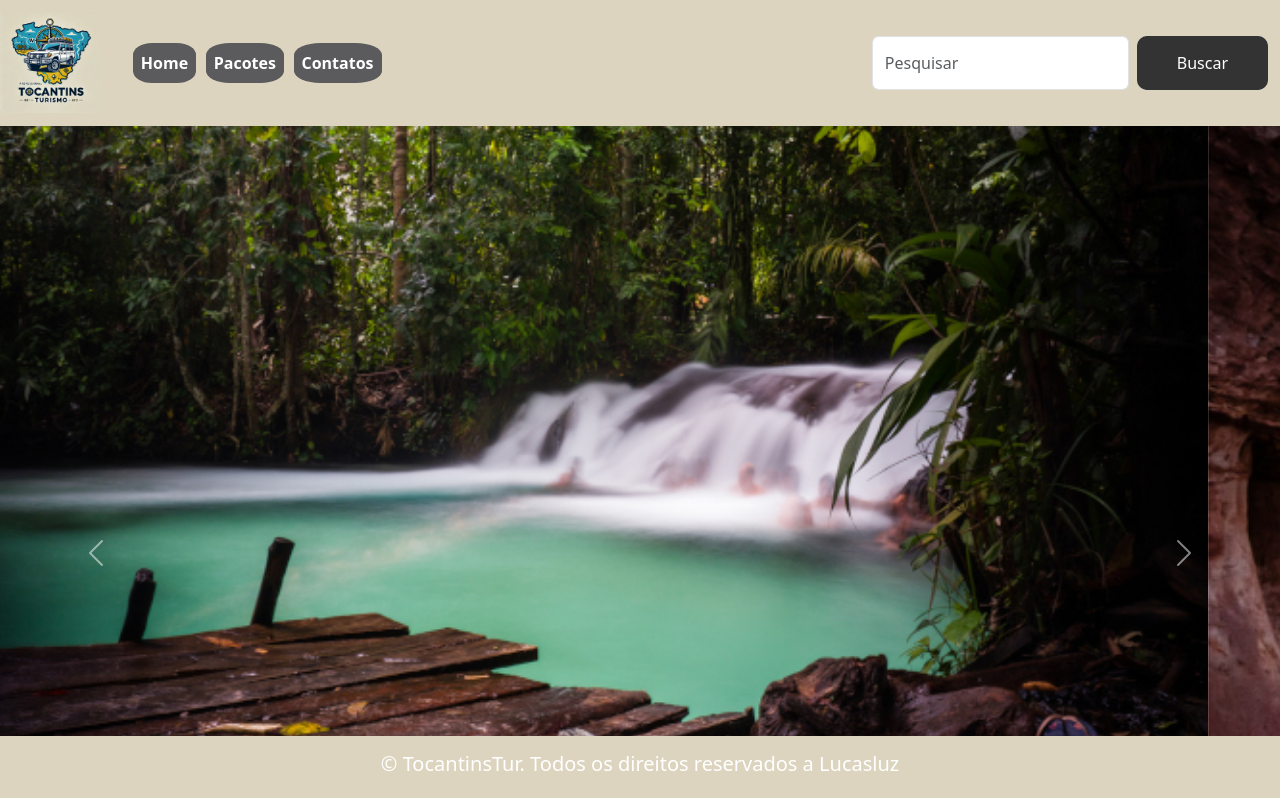
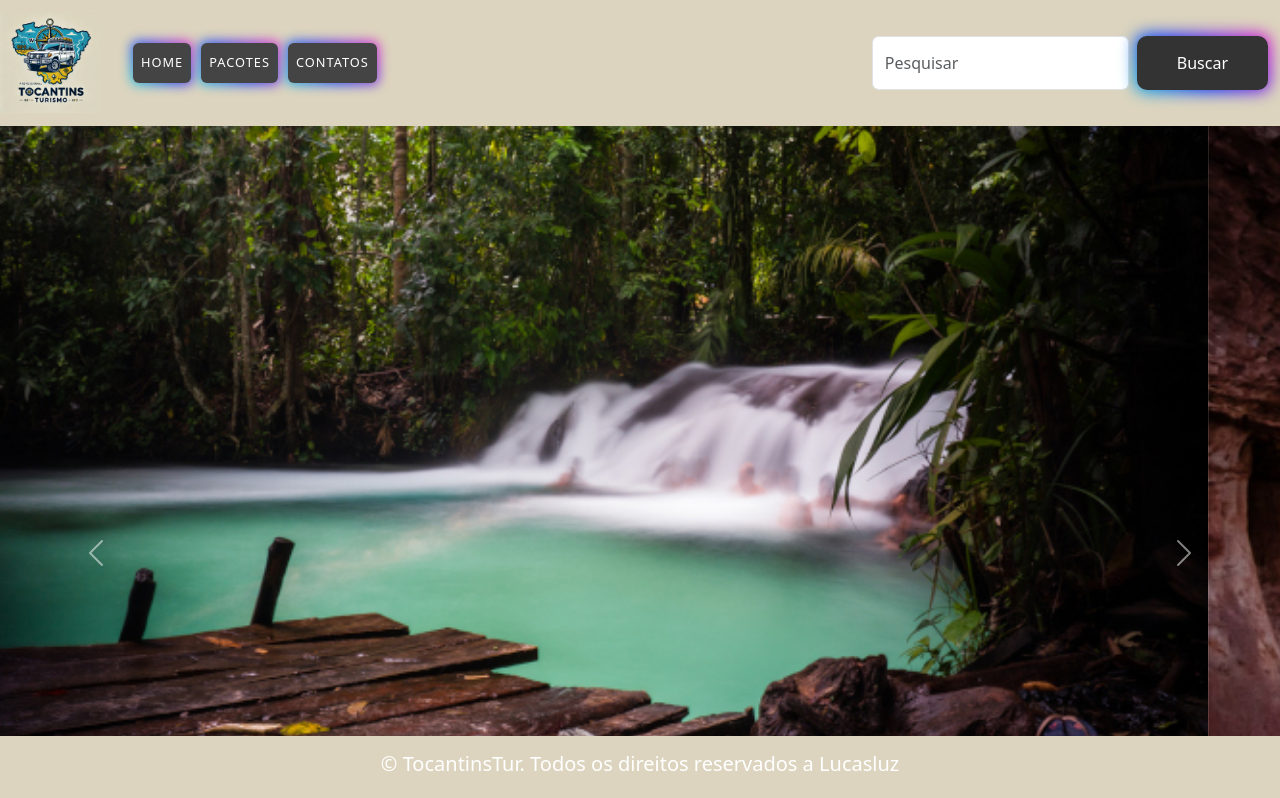
Before and after one commit to lucasluzl/Site_Turismo_Aula, a plain HTML site: page index.html in a window 1280 px wide. Shown: the top 798 px of the page. Drawn offline with nearby package versions, Linux system fonts and the light colour scheme.

Commit message:
atualização de site botões mágicos
atualização css botões mágicos

```diff
--- a/css/style.css
+++ b/css/style.css
@@ -2,73 +2,146 @@
     background-color: #DCD4BE !important;
 }
 
-.nav-link{
-    color:white !important;
-    background-color: #5B5B5D !important;
-    margin: 0.3em !important;
-    font-weight: bold !important;
-    border-radius: 30%;
-
-}
-
-.btn-primary{
-  padding: 15px 40px;
-  border:none;
+.nav-link {
+  padding: 10px 25px; /* Um pouco menor que o botão */
+  border: none;
   outline: none;
   color: #fff !important;
   cursor: pointer;
   position: relative;
-  z-index:0;
+  z-index: 1;
+  border-radius: 8px; /* Bordas ligeiramente menos arredondadas */
+  background: transparent;
+  font-weight: normal;
+  text-decoration: none !important;
+  display: inline-block;
+  transition: all 0.3s ease;
+  text-transform: uppercase;
+  font-size: 0.8rem;
+  letter-spacing: 1px;
+  margin: 0 5px;
+}
+
+.nav-link::after {
+  content: "";
+  z-index: -1;
+  position: absolute;
+  width: 100%;
+  height: 100%;
+  background-color: #444; /* Tom mais claro que o botão */
+  left: 0;
+  top: 0;
+  border-radius: 6px;
+  transition: all 0.3s ease;
+}
+
+.nav-link::before {
+  content: "";
+  background: linear-gradient(
+    45deg,
+    #FF0000, #FF7300, #FFFB00, #48FF00,
+    #00FFD5, #002BFF, #FF00C8, #FF0000
+  );
+  position: absolute;
+  top: -2px;
+  left: -2px;
+  background-size: 600%;
+  z-index: -2;
+  width: calc(100% + 4px);
+  height: calc(100% + 4px);
+  filter: blur(6px); /* Efeito de blur um pouco mais suave */
+  animation: glowing 20s linear infinite;
+  opacity: 0.8; /* Mais transparente que o botão */
+  border-radius: 6px;
+  transition: all 0.3s ease;
+}
+
+.nav-link:hover::before {
+  opacity: 1;
+}
+
+.nav-link:hover::after {
+  background-color: #333; /* Escurece no hover para combinar com o botão */
+}
+
+.nav-link:active::after {
+  background: transparent;
+}
+
+.nav-link:active {
+  color: #000 !important;
+  font-weight: bold;
+}
+
+/* Reutiliza a mesma animação do btn-primary */
+@keyframes glowing {
+  0% { background-position: 0 0; }
+  50% { background-position: 400% 0; }
+  100% { background-position: 0 0; }
+}
+.btn-primary {
+  padding: 15px 40px;
+  border: none;
+  outline: none;
+  color: #fff !important;
+  cursor: pointer;
+  position: relative;
+  z-index: 1; /* Alterado para 1 para ficar acima dos pseudo-elementos */
   border-radius: 12px;
+  background: transparent; /* Garante que o fundo seja transparente */
+  font-weight: normal; /* Valor padrão para o estado normal */
+  transition: color 0.3s ease, font-weight 0.3s ease; /* Transição suave */
 }
-.btn::after{
-  content:"";
+
+.btn-primary::after {
+  content: "";
   z-index: -1;
   position: absolute;
   width: 100%;
   height: 100%;
   background-color: #333;
   left: 0;
-  top:0;
+  top: 0;
   border-radius: 10px;
+  transition: background-color 0.3s ease; /* Transição suave */
+}
 
-}
-.btn::before{
+.btn-primary::before {
   content: "";
-  background-color: linear-gradient(
+  background: linear-gradient( /* Corrigido 'background-color' para 'background' */
     45deg,
     #FF0000, #FF7300, #FFFB00, #48FF00,
     #00FFD5, #002BFF, #FF00C8, #FF0000
-
-  ) ;
+  );
   position: absolute;
   top: -2px;
   left: -2px;
   background-size: 600%;
-  z-index: -1;
+  z-index: -2; /* Colocado atrás do ::after */
   width: calc(100% + 4px);
-  height: calc(100% +4px);
+  height: calc(100% + 4px); /* Corrigido o espaço faltante */
   filter: blur(8px);
   animation: glowing 20s linear infinite;
-  transition: opacity .3s ease-in-out;
+  opacity: 1;
   border-radius: 10px;
-  opacity: 1;
+}
 
+@keyframes glowing {
+  0% { background-position: 0 0; }
+  50% { background-position: 400% 0; }
+  100% { background-position: 0 0; }
 }
-@keyframes glowing{
-  0% {background-position: 0 0;}
-  50% {background-position: 400% 0;}
-  100% {background-position: 0 0;}
+
+.btn-primary:hover::before {
+  opacity: 1; /* Já estava 1, mas mantido para consistência */
 }
-.btn:hover::before{
-  opacity: 1;
 
-}
-.btn:active:after{
+.btn-primary:active::after {
   background: transparent;
 }
-.btn:active{
-  color: #000;
+
+.btn-primary:active {
+  color: #000 !important;
   font-weight: bold;
 }
 .car-img{
```
